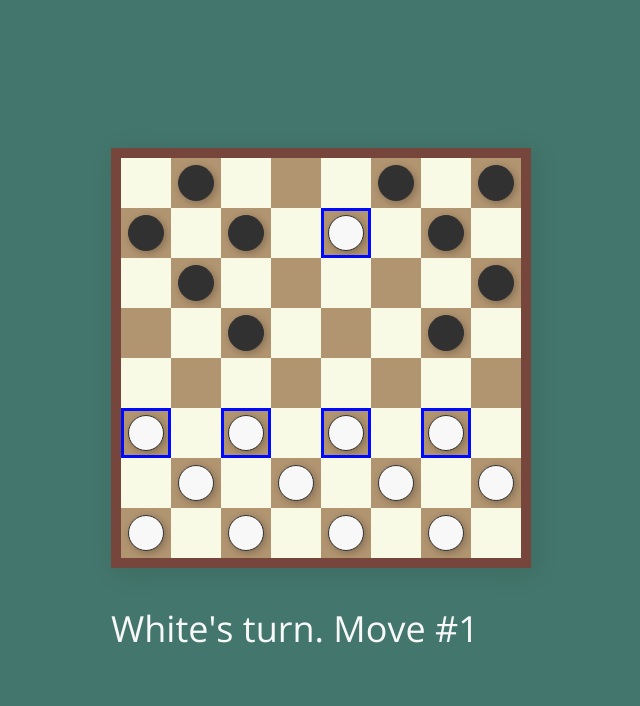
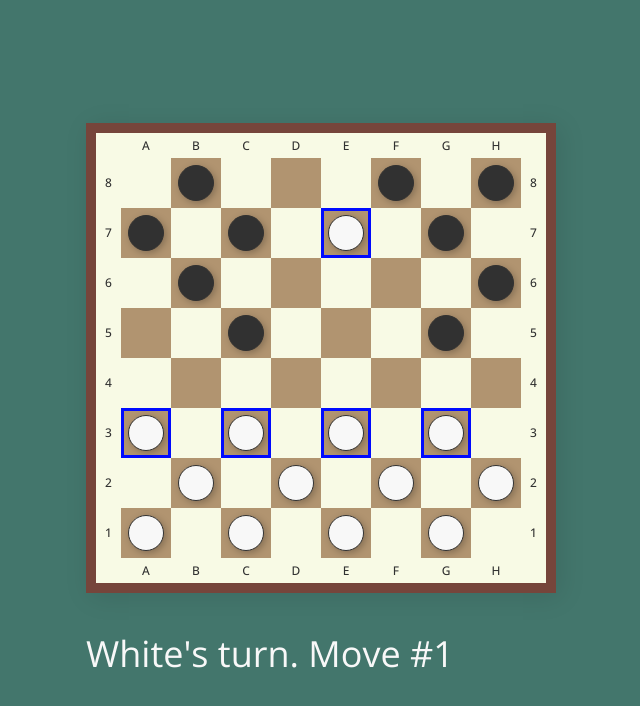
Before and after one commit to nikitin-rus/checkers-react, a React (Vite) app: page / in a window 1280 px wide. Shown: the top 706 px of the page, without its empty margins (319-959 px from the left). Built offline with nearby package versions, Linux system fonts and the light colour scheme.

Commit message:
add board coordinates

```diff
--- a/scss/base/_typography.scss
+++ b/scss/base/_typography.scss
@@ -9,3 +9,11 @@
         line-height: normal;
     }
 }
+
+.coordinate {
+    font-family: "Open Sans", sans-serif;
+    font-size: 12px;
+    font-style: normal;
+    font-weight: 500;
+    line-height: normal;
+}
--- a/scss/components/_board.scss
+++ b/scss/components/_board.scss
@@ -1,6 +1,14 @@
 .board {
     display: inline-flex;
-    flex-direction: column;
     border: 10px solid var(--Brown, #76453B);
     box-shadow: 4px 4px 25px 0px rgba(0, 0, 0, 0.10);
+
+    &__coordinates-x {
+        display: flex;
+        flex-direction: column;
+    }
+
+    &__coordinates-y {
+        display: flex;
+    }
 }
--- a/scss/components/_components-init.scss
+++ b/scss/components/_components-init.scss
@@ -3,3 +3,5 @@
 @use "board";
 @use "row";
 @use "game";
+@use "coordinate";
+@use "coordinates-bar";
--- /dev/null
+++ b/scss/components/_coordinate.scss
@@ -0,0 +1,16 @@
+@use '../base/vars';
+
+.coordinate {
+    display: flex;
+    align-items: center;
+    justify-content: center;
+    width: 25px;
+    height: 50px;
+    background-color: vars.$milk;
+    color: vars.$black;
+
+    &.horizontal {
+        width: 50px;
+        height: 25px;
+    }
+}
--- /dev/null
+++ b/scss/components/_coordinates-bar.scss
@@ -0,0 +1,16 @@
+@use '../base/vars';
+
+.coordinates-bar {
+    display: flex;
+    flex-direction: column;
+
+    &.horizontal {
+        flex-direction: row;
+    }
+
+    &__empty-square {
+        width: 25px;
+        height: 25px;
+        background-color: vars.$milk;
+    }
+}
--- a/src/components/Board.jsx
+++ b/src/components/Board.jsx
@@ -1,6 +1,7 @@
 import { useState } from "react";
 import { getRowsCopy } from "../utils";
 import Row from "./Row";
+import CoordinatesBar from "./CoordinatesBar";
 
 export default function Board({ rows, isPlayerBlack, onMove }) {
     const [clickableCells, setClickableCells] = useState([]);
@@ -102,12 +103,12 @@ export default function Board({ rows, isPlayerBlack, onMove }) {
                 let i = rowIndex + rowDirection;
                 let j = columnIndex + columnDirection;
 
-                console.group();
-                console.log(`Direction (${rowDirection} : ${columnDirection})`);
+                // console.group();
+                // console.log(`Direction (${rowDirection} : ${columnDirection})`);
 
                 let isEnemyMet = false;
                 while (!isEnemyMet && rows[i] && rows[i][j] !== undefined) {
-                    console.log(`Checking cell on coordinates (${i} : ${j}). Color: ${rows[i][j]}`);
+                    // console.log(`Checking cell on coordinates (${i} : ${j}). Color: ${rows[i][j]}`);
                     if (
                         (color === 'wk' && ['b', 'bk'].includes(rows[i][j])) ||
                         (color === 'bk' && ['w', 'wk'].includes(rows[i][j]))
@@ -119,8 +120,8 @@ export default function Board({ rows, isPlayerBlack, onMove }) {
                     j += columnDirection;
                 }
 
-                console.log(`Is enemy met: (${isEnemyMet})`);
-                console.groupEnd();
+                // console.log(`Is enemy met: (${isEnemyMet})`);
+                // console.groupEnd();
 
                 while (isEnemyMet && rows[i] && rows[i][j] === null) {
                     cellsToJump.push([i, j]);
@@ -194,7 +195,6 @@ export default function Board({ rows, isPlayerBlack, onMove }) {
         }
     }
 
-    // FIXME: Если getCellsToChoose возвращает пустой массив, то рендер компонента зацикливается
     if (!clickableCells.length) {
         const cellsToChoose = getCellsToChoose();
 
@@ -207,6 +207,11 @@ export default function Board({ rows, isPlayerBlack, onMove }) {
 
     return (
         <div className="board">
+            <div className="board__coordinates-x">
+                <CoordinatesBar isHorizontal={true} />
+                <div className="board__coordinates-y">
+                    <CoordinatesBar />
+                    <div className="board__rows">
                         {rows.map((row, i) => {
                             const isFirstCellBeige = (i % 2 !== 0);
 
@@ -224,5 +229,10 @@ export default function Board({ rows, isPlayerBlack, onMove }) {
                             );
                         })}
                     </div>
+                    <CoordinatesBar />
+                </div>
+                <CoordinatesBar isHorizontal={true} />
+            </div>
+        </div>
     );
 }
--- /dev/null
+++ b/src/components/Coordinate.jsx
@@ -0,0 +1,9 @@
+export default function Coordinate({ value, isHorizontal = false }) {
+    return (
+        <div className={"coordinate" +
+            (isHorizontal ? " horizontal" : "")
+        }>
+            {value}
+        </div>
+    );
+}
--- /dev/null
+++ b/src/components/CoordinatesBar.jsx
@@ -0,0 +1,29 @@
+import Coordinate from "./Coordinate";
+
+export default function CoordinatesBar({ isHorizontal = false }) {
+    const coordinates = [];
+
+    for (let i = 0; i < 8; i++) {
+        coordinates.push(
+            <Coordinate
+                key={i}
+                value={isHorizontal ? String.fromCharCode(65 + i) : 8 - i}
+                isHorizontal={isHorizontal}>
+            </Coordinate>
+        );
+    }
+
+    return (
+        isHorizontal ? (
+            <div className={"coordinates-bar horizontal"}>
+                <div className="coordinates-bar__empty-square"></div>
+                {coordinates}
+                <div className="coordinates-bar__empty-square"></div>
+            </div>
+        ) : (
+            <div className="coordinates-bar">
+                {coordinates}
+            </div>
+        )
+    );
+}
--- a/src/main.css
+++ b/src/main.css
@@ -27,6 +27,14 @@ body {
   font-size: 36px;
   font-style: normal;
   font-weight: 400;
+  line-height: normal;
+}
+
+.coordinate {
+  font-family: "Open Sans", sans-serif;
+  font-size: 12px;
+  font-style: normal;
+  font-weight: 500;
   line-height: normal;
 }
 
@@ -72,9 +80,15 @@ body {
 
 .board {
   display: inline-flex;
-  flex-direction: column;
   border: 10px solid var(--Brown, #76453B);
   box-shadow: 4px 4px 25px 0px rgba(0, 0, 0, 0.1);
+}
+.board__coordinates-x {
+  display: flex;
+  flex-direction: column;
+}
+.board__coordinates-y {
+  display: flex;
 }
 
 .row {
@@ -91,4 +105,31 @@ body {
   color: #313131;
 }
 
+.coordinate {
+  display: flex;
+  align-items: center;
+  justify-content: center;
+  width: 25px;
+  height: 50px;
+  background-color: #F8FAE5;
+  color: #313131;
+}
+.coordinate.horizontal {
+  width: 50px;
+  height: 25px;
+}
+
+.coordinates-bar {
+  display: flex;
+  flex-direction: column;
+}
+.coordinates-bar.horizontal {
+  flex-direction: row;
+}
+.coordinates-bar__empty-square {
+  width: 25px;
+  height: 25px;
+  background-color: #F8FAE5;
+}
+
 /*# sourceMappingURL=main.css.map */
```
Also changed, not shown: 1 other file (tests, documents, lock files or other folders). Lines whose indentation alone changed are shown as unchanged.
